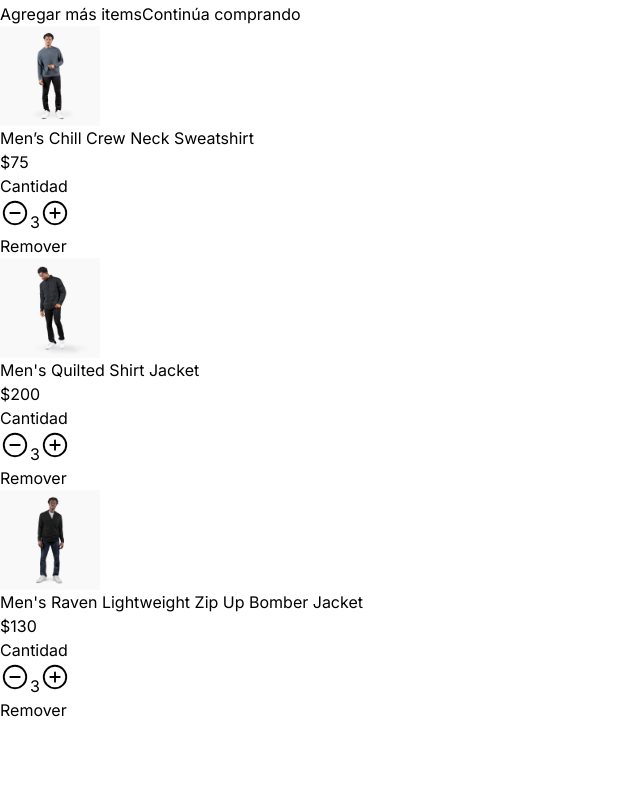
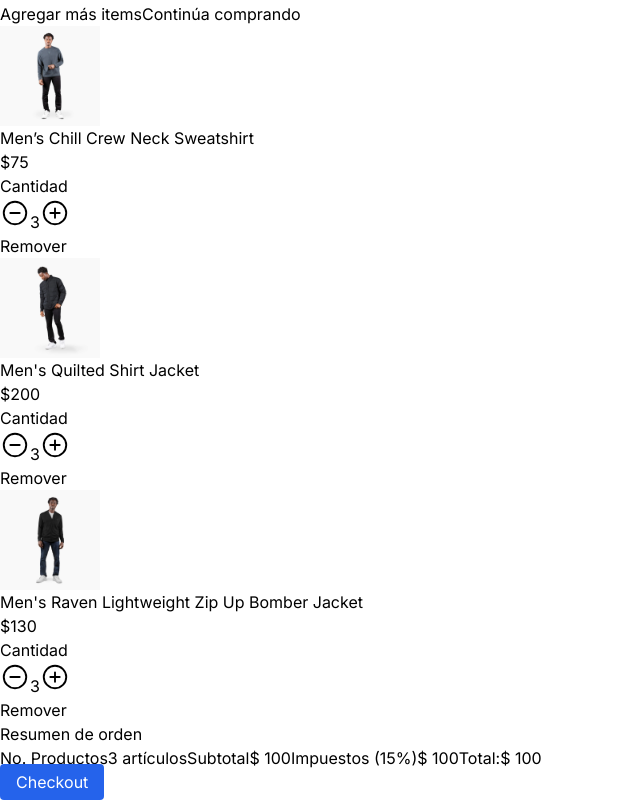
Before and after one commit to nca1478/teslo-shop, a Next.js app: page /cart in a window 1280 px wide. Shown: the part 623-1423 px from the top of the page, without its empty margins (0-640 px from the left). Before the commit the page ends 1345 px from the top, so only its background shows below. Built offline with nearby package versions, Linux system fonts and the light colour scheme.

Commit message:
216. Pantalla carrito de compras - Parte 2

```diff
--- a/src/app/(shop)/cart/page.tsx
+++ b/src/app/(shop)/cart/page.tsx
@@ -48,6 +48,34 @@ export default function CartPage() {
               </div>
             ))}
           </div>
+
+          {/* Checkout - Resumen de orden */}
+          <div className="bg-white rounded-xl shadow-xl p-7 h-fit">
+            <h2 className="text-2xl mb-2">Resumen de orden</h2>
+
+            <div className="grid grid-cols-2">
+              <span>No. Productos</span>
+              <span className="text-right">3 artículos</span>
+
+              <span>Subtotal</span>
+              <span className="text-right">$ 100</span>
+
+              <span>Impuestos (15%)</span>
+              <span className="text-right">$ 100</span>
+
+              <span className="mt-5 text-2xl">Total:</span>
+              <span className="mt-5 text-2xl text-right">$ 100</span>
+            </div>
+
+            <div className="mt-5 mb-2 w-full">
+              <Link
+                className="flex btn-primary justify-center"
+                href="/checkout/address"
+              >
+                Checkout
+              </Link>
+            </div>
+          </div>
         </div>
       </div>
     </div>
```
